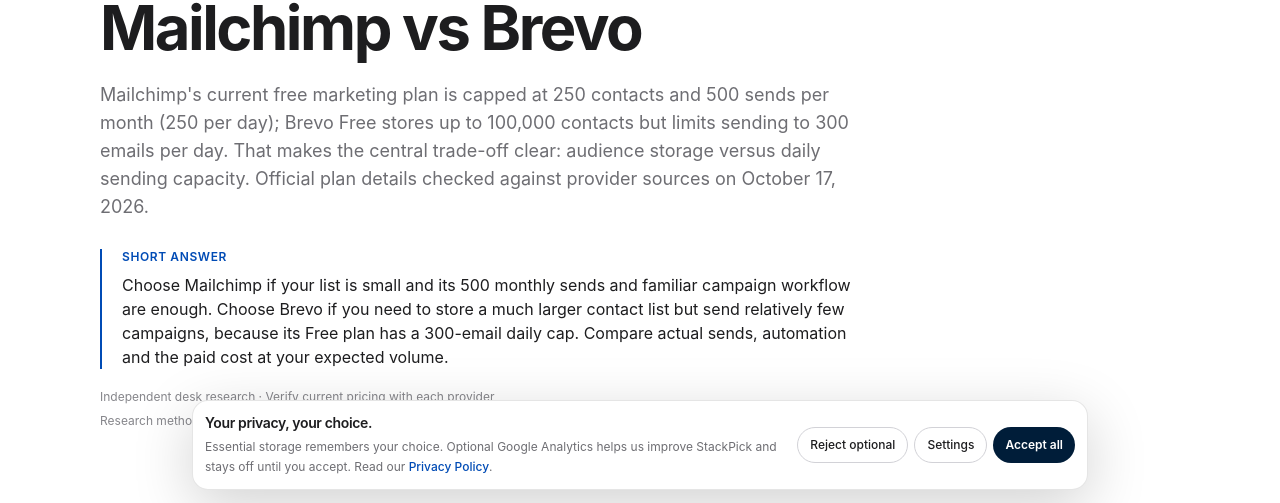
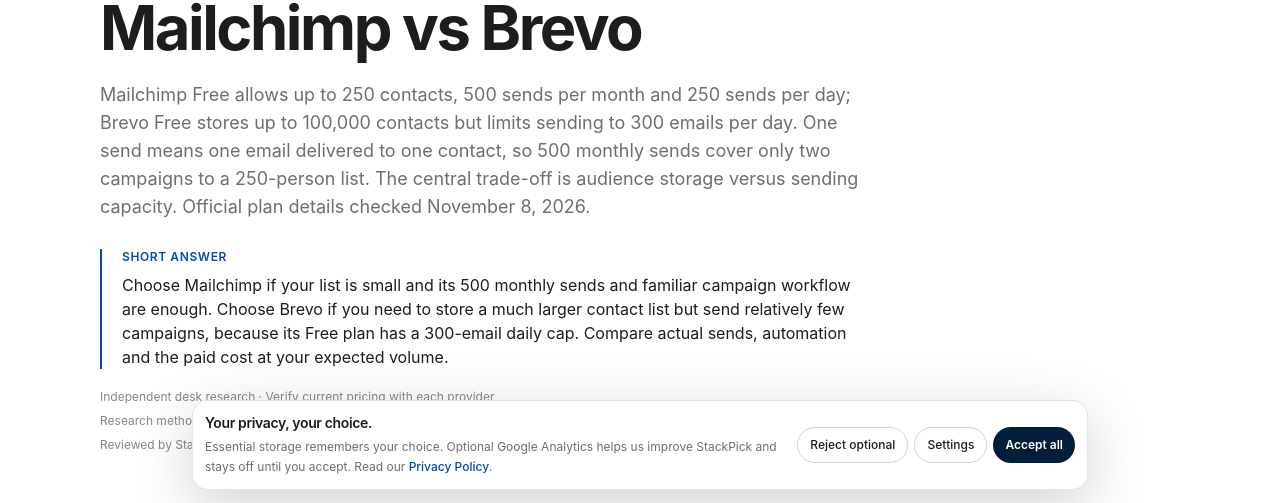
Before and after one commit to LinukaBandara/StackPick, a Next.js app: page /best/mailchimp-vs-brevo in a window 1280 px wide. Shown: the part 286-789 px from the top of the page. Built offline with nearby package versions, Linux system fonts and the light colour scheme; no server answers.

Commit message:
content: refresh Mailchimp vs Brevo free plan limits

```diff
--- a/app/best/mailchimp-vs-brevo/page.tsx
+++ b/app/best/mailchimp-vs-brevo/page.tsx
@@ -12,12 +12,13 @@ export default function Page() {
     <ComparisonArticle
       title="Mailchimp vs Brevo"
       slug="mailchimp-vs-brevo"
+      reviewedOn="2026-11-08"
       quickAnswer="Choose Mailchimp if your list is small and its 500 monthly sends and familiar campaign workflow are enough. Choose Brevo if you need to store a much larger contact list but send relatively few campaigns, because its Free plan has a 300-email daily cap. Compare actual sends, automation and the paid cost at your expected volume."
-      intro="Mailchimp's current free marketing plan is capped at 250 contacts and 500 sends per month (250 per day); Brevo Free stores up to 100,000 contacts but limits sending to 300 emails per day. That makes the central trade-off clear: audience storage versus daily sending capacity. Official plan details checked against provider sources on October 17, 2026."
-      pricingNote="Mailchimp counts subscribed, unsubscribed and non-subscribed contacts toward its contact total; its Free plan is limited to one audience and one seat. Brevo Free has one seat and 300 daily sends, with unused sends not rolling over. Model your real subscriber base and peak campaign size; regional prices, add-ons and paid tiers can change."
+      intro="Mailchimp Free allows up to 250 contacts, 500 sends per month and 250 sends per day; Brevo Free stores up to 100,000 contacts but limits sending to 300 emails per day. One send means one email delivered to one contact, so 500 monthly sends cover only two campaigns to a 250-person list. The central trade-off is audience storage versus sending capacity. Official plan details checked November 8, 2026."
+      pricingNote="Mailchimp counts subscribed, unsubscribed and non-subscribed contacts toward its contact total; its Free plan is limited to one audience and one seat. If the 250-contact cap is exceeded, live and test email sending is put on hold until the list is reduced or the plan is upgraded. Brevo Free allows up to 100,000 stored contacts, one marketing seat and 300 sends each day; unused daily sends do not roll over. Brevo also lists multi-channel automation for up to 2,000 contacts on Free. Model your peak campaign size and paid upgrade point; prices, add-ons and availability can change."
       tools={[
-        { name: "Mailchimp", bestFor: "Teams that want a broad email campaign and marketing-tool ecosystem and have a modest early-stage list.", freeOption: "Free: up to 250 contacts, 500 monthly sends and 250 sends/day; one audience and one seat.", tradeoff: "Unsubscribed and non-subscribed contacts still count toward the contact cap, and the small send allowance can constrain regular newsletters.", url: "https://mailchimp.com/" },
-        { name: "Brevo", bestFor: "Businesses with larger stored contact lists that send smaller batches or use several customer communication channels.", freeOption: "Free: up to 100,000 stored contacts and 300 sends/day; sends do not roll over, and free email includes Brevo branding.", tradeoff: "A campaign to more than 300 recipients is delivered in daily batches; SMS and other channel costs are separate and region-dependent.", url: "https://www.brevo.com/" },
+        { name: "Mailchimp", bestFor: "Teams that want a broad email campaign and marketing-tool ecosystem and have a modest early-stage list.", freeOption: "Free: up to 250 contacts, 500 monthly sends and 250 sends/day; one audience and one seat. Each email sent to an individual contact counts as one send.", tradeoff: "Unsubscribed and non-subscribed contacts still count toward the contact cap, and the small send allowance can constrain regular newsletters.", url: "https://mailchimp.com/" },
+        { name: "Brevo", bestFor: "Businesses with larger stored contact lists that send smaller batches or use several customer communication channels.", freeOption: "Free: up to 100,000 stored contacts, 300 sends/day and one marketing seat; unused sends do not roll over. Multi-channel automation is listed for up to 2,000 contacts.", tradeoff: "A campaign to more than 300 recipients is delivered in daily batches; SMS and other channel costs are separate and region-dependent.", url: "https://www.brevo.com/" },
       ]}
       bottomLine="Choose based on your campaign economics and workflow. If the main need is a regular newsletter and a simple welcome sequence, compare editor usability and the cost at your expected list size. If you also plan to coordinate other customer messages, test that end-to-end workflow and include every channel's cost before deciding."
     >
@@ -50,8 +51,8 @@ export default function Page() {
             </div>
           </div>
           <h2 className="mt-12 text-2xl font-bold tracking-tight text-[#1d1d1f]">The free-plan limits change the choice</h2>
-          <p className="mt-3 max-w-3xl text-base leading-7 text-[#6e6e73]">For a 1,000-person newsletter, neither free tier delivers one full campaign in a single day: Mailchimp's contact cap is lower, while Brevo would require sending in daily batches of up to 300. Compare the paid plan needed to send on your intended schedule, and confirm the live bill before importing a list.</p>
-          <p className="mt-5 text-sm leading-6 text-[#6e6e73]">Official plan details checked October 17, 2026: <a className="underline" href="https://mailchimp.com/help/about-mailchimp-pricing-plans/">Mailchimp pricing and contact rules</a>, <a className="underline" href="https://mailchimp.com/pricing/marketing/">Mailchimp pricing</a>, <a className="underline" href="https://help.brevo.com/hc/en-us/articles/208589409-About-Brevo-s-pricing-plans">Brevo plan details</a> and <a className="underline" href="https://help.brevo.com/hc/en-us/articles/208580669-FAQs-What-are-the-limits-of-the-Free-plan">Brevo Free limits</a>. This is desk research, not a deliverability test.</p>
+          <p className="mt-3 max-w-3xl text-base leading-7 text-[#6e6e73]">For a 1,000-person newsletter, Mailchimp Free is not eligible because its contact cap is 250. Brevo Free can store the list, but a single campaign to all 1,000 subscribers cannot be sent in one day: at a 300-send daily cap, it would take at least four days. That delay may be unacceptable for a time-sensitive announcement. Compare the paid plan needed to send on your intended schedule and confirm the live bill before importing a list.</p>
+          <p className="mt-5 text-sm leading-6 text-[#6e6e73]">Official plan details checked November 8, 2026: <a className="underline" href="https://mailchimp.com/help/about-mailchimp-pricing-plans/">Mailchimp pricing and contact rules</a>, <a className="underline" href="https://mailchimp.com/pricing/marketing/">Mailchimp pricing</a>, <a className="underline" href="https://help.brevo.com/hc/en-us/articles/208589409-About-Brevo-s-pricing-plans">Brevo plan details</a> and <a className="underline" href="https://help.brevo.com/hc/en-us/articles/208580669-FAQs-What-are-the-limits-of-the-Free-plan">Brevo Free limits</a>. This is desk research, not a deliverability test.</p>
         </div>
       </section>
     </ComparisonArticle>
```
